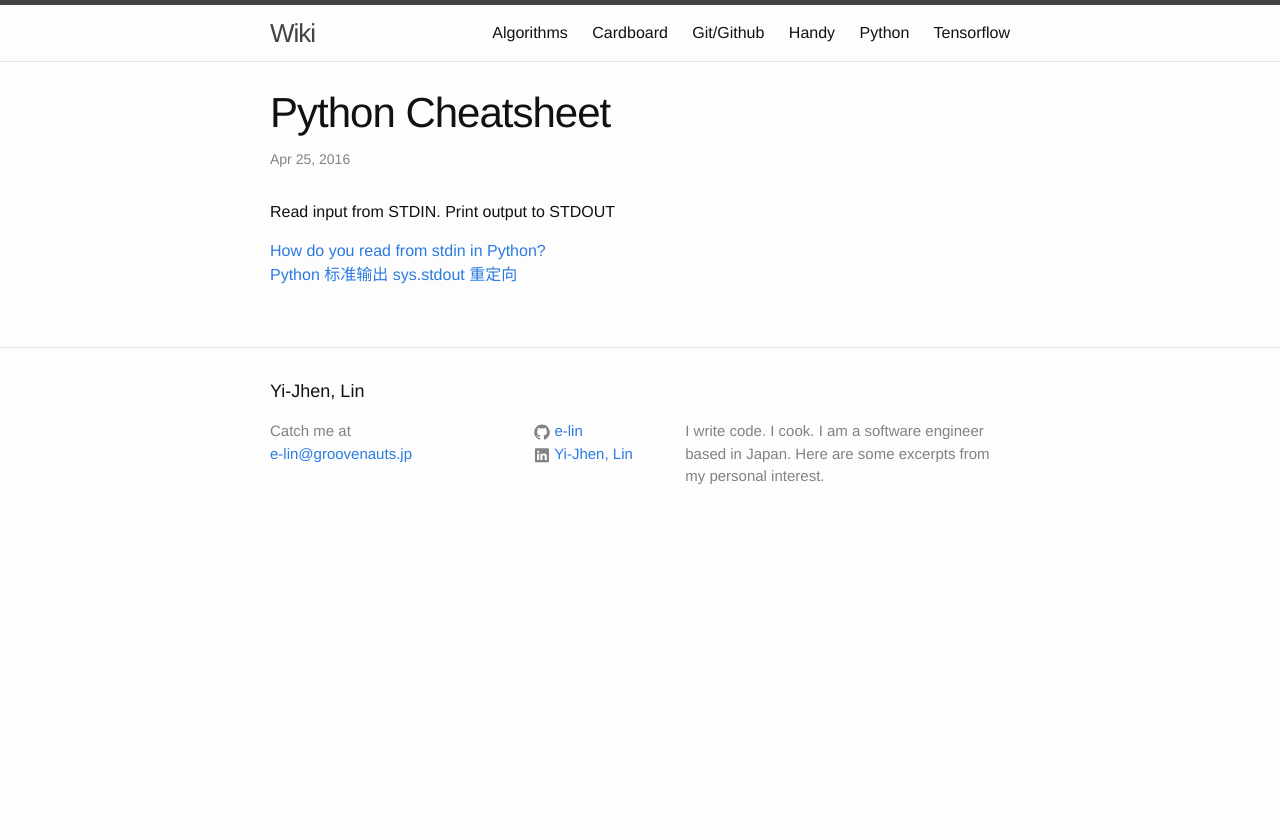
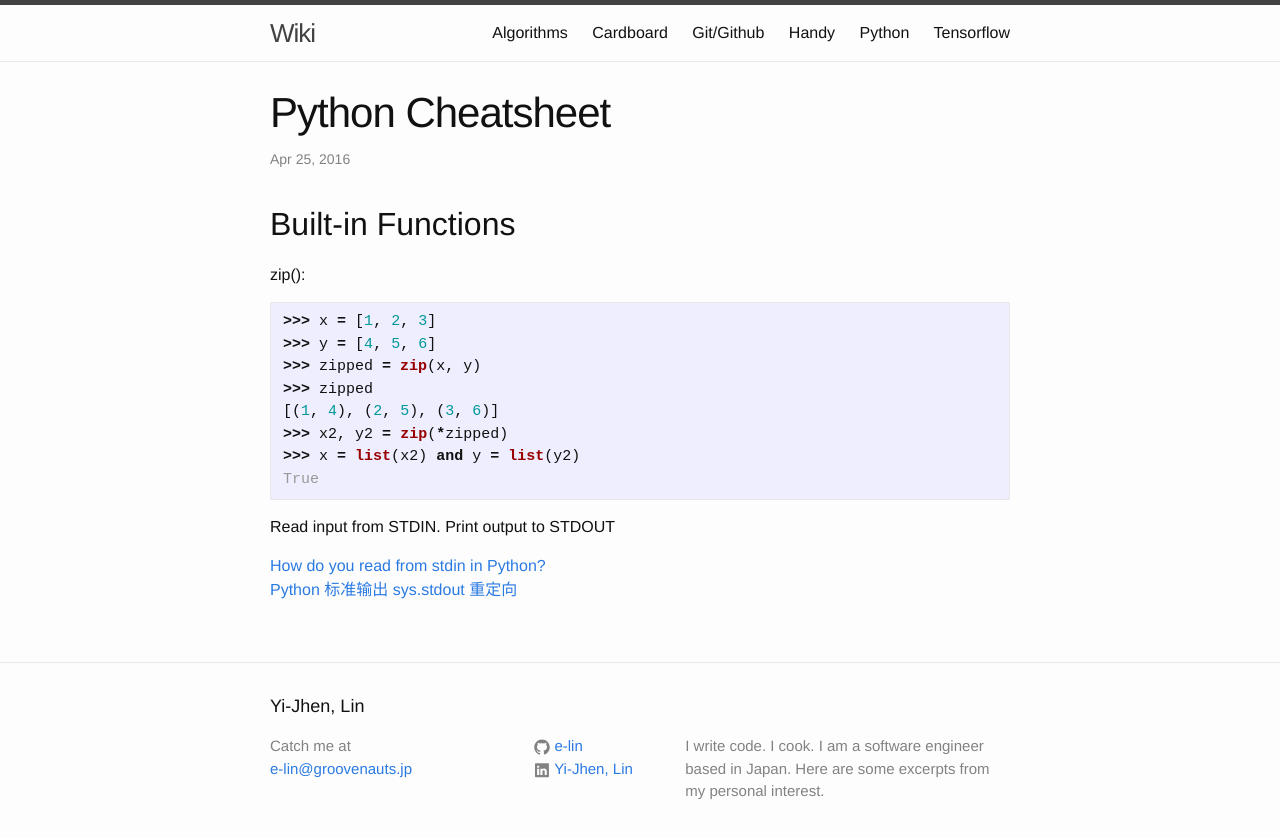
Before and after one commit to e-lin/wiki, a Jekyll site: the page built from _posts/2016-04-26-Python-Cheatsheet.md, in a window 1280 px wide. Shown: the top 838 px of the page. Built offline with Jekyll 4.4.1, drawn with Linux system fonts in a browser that asks for light colours.

Commit message:
add post

````diff
--- a/_posts/2016-04-26-Python-Cheatsheet.md
+++ b/_posts/2016-04-26-Python-Cheatsheet.md
@@ -7,6 +7,23 @@ type: Python
 excerpt_separator: <!--more-->
 ---
 <!--more-->
+
+Built-in Functions
+---
+
+zip():
+
+``` python
+>>> x = [1, 2, 3]
+>>> y = [4, 5, 6]
+>>> zipped = zip(x, y)
+>>> zipped
+[(1, 4), (2, 5), (3, 6)]
+>>> x2, y2 = zip(*zipped)
+>>> x = list(x2) and y = list(y2)
+True
+```
+
 Read input from STDIN. Print output to STDOUT
 
 [How do you read from stdin in Python?][R1]<br />
````
Also changed, not shown: _posts/2016-02-29-Machine-Learning-Course-on-Coursera.md (+2 -0 lines), _posts/2016-03-02-Tensorflow-Basic-Literacy.md (+16 -0 lines), _posts/2016-04-27-Forecasting-Fine-Grained-Air-Quality-Based-on-Big-Data.md (added, +54 -0 lines).
